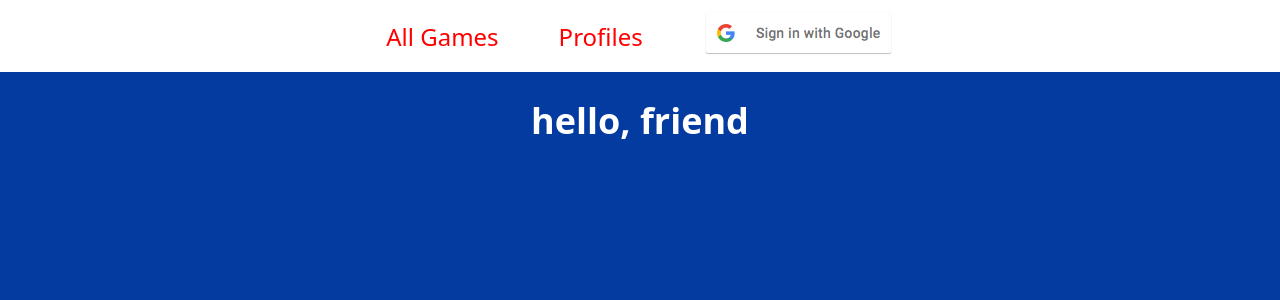
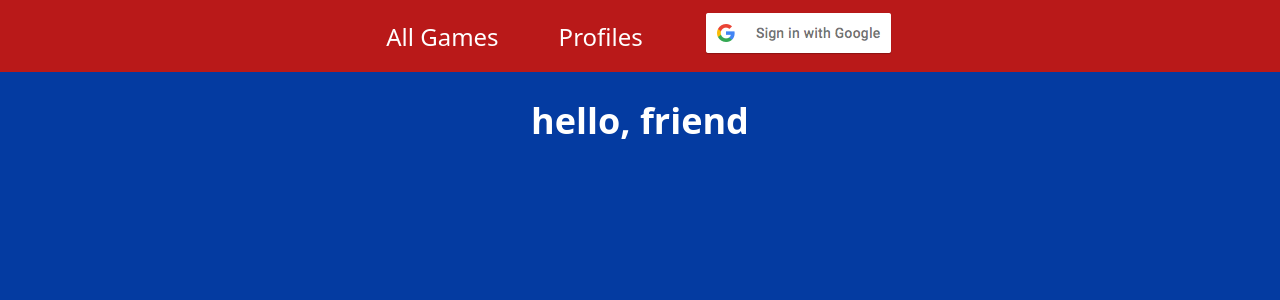
Before and after one commit to djrich87/football-city-project-two, a Node server app: page / in a window 1280 px wide. Shown: the top 300 px of the page. Run offline with Node 20, Linux system fonts and the light colour scheme; some libraries are stand-ins or nearby versions.

Commit message:
adjust color scheme and add team.js model

```diff
--- a/controllers/profiles.js
+++ b/controllers/profiles.js
@@ -33,10 +33,10 @@ function show(req, res) {
   }))
 }
 
-function createNflTeam(req, res) {
+function createTeam(req, res) {
   Profile.findById(req.user.profile._id)
   .then(profile => {
-    profile.nflTeams.push(req.body)
+    profile.teams.push(req.body)
     profile.save()
     .then(() =>{
       res.redirect(`/profiles/${req.user.profile._id}`)
@@ -51,5 +51,5 @@ function createNflTeam(req, res) {
 export {
   index,
   show,
-  createNflTeam,
+  createTeam,
 }
--- a/public/stylesheets/style.css
+++ b/public/stylesheets/style.css
@@ -26,7 +26,7 @@ body {
 }
 
 nav {
-  background-color: white;
+  background-color: rgb(185, 25, 25);
   font-size: 1.6rem;
   display: flex;
   justify-content: center;
@@ -71,7 +71,7 @@ section {
 }
 
 a {
-  color: #ff0000;
+  color: #ffffff;
 }
 
 pre {
--- a/routes/profiles.js
+++ b/routes/profiles.js
@@ -9,7 +9,7 @@ router.get('/', isLoggedIn, profilesCtrl.index)
 // GET - localhost:3000/profiles/:id
 router.get('/:id', isLoggedIn, profilesCtrl.show)
 // POST - localhost:3000/profiles/:id/nflTeams
-router.post('/:id/nflTeams', isLoggedIn, profilesCtrl.createNflTeam)
+router.post('/:id/nflTeams', isLoggedIn, profilesCtrl.createTeam)
 
 export {
   router
```
Also changed, not shown: models/profile.js (+0 -9 lines), models/team.js (added, +17 -0 lines), controllers/teams.js (added), routes/teams.js (added).
